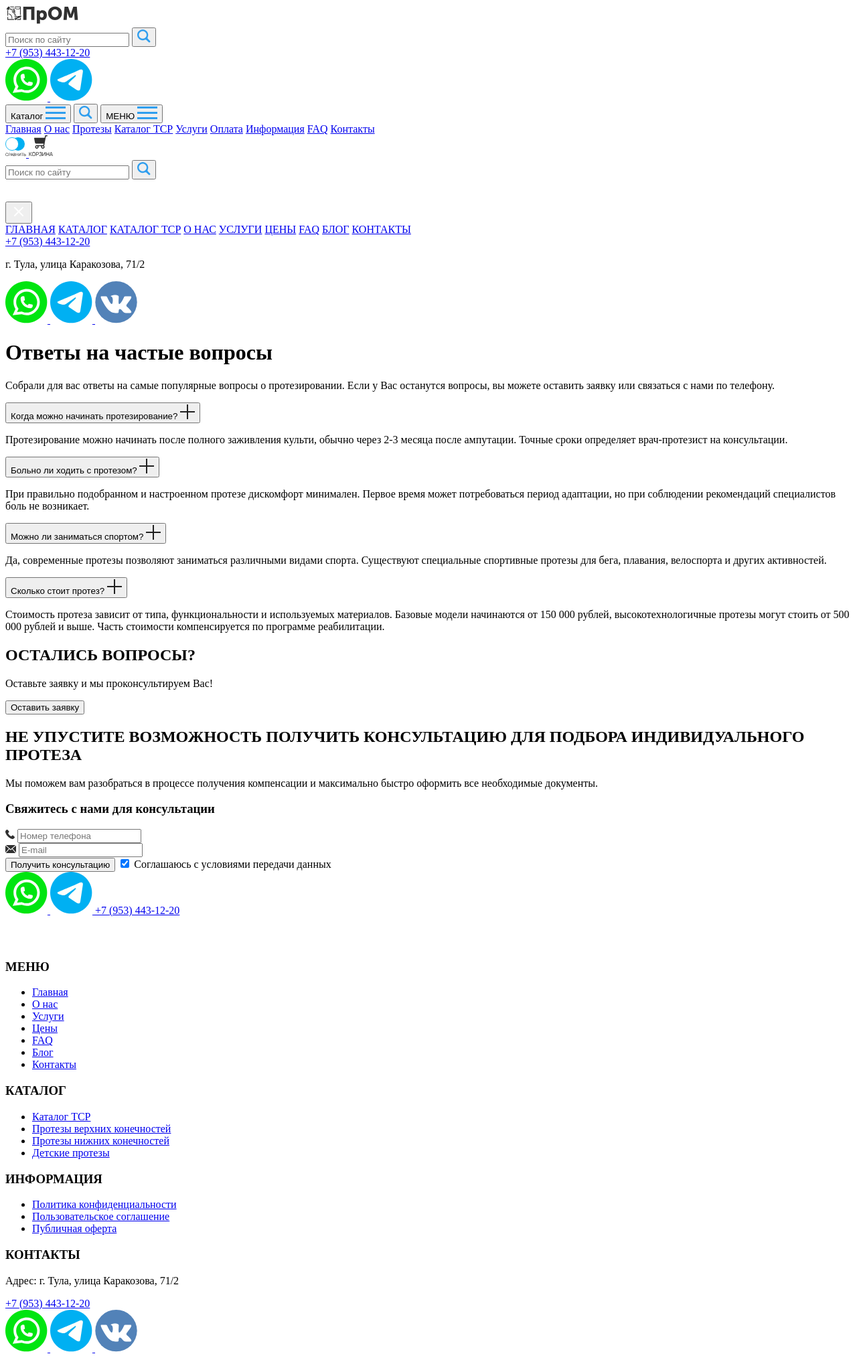
After one commit to zalim-07/prom, a PHP site: page /pages/faq/ in a window 1280 px wide. The commit adds this page. Shown: the whole page at 67% size. Run offline with PHP 8.4, Linux system fonts and the light colour scheme.

Commit message:
FAQ Page

```diff
--- a/src/index.html
+++ b/src/index.html
@@ -57,6 +57,9 @@
       <li>
         <a href="/pages/checklist/">Чеклист</a>
       </li>
+      <li>
+        <a href="/pages/faq/">FAQ</a>
+      </li>
     </ul>
   </body>
 </html>
--- /dev/null
+++ b/src/pages/faq/index.html
@@ -0,0 +1,378 @@
+<!doctype html>
+<html lang="ru">
+
+<head>
+    <meta charset="UTF-8" />
+    <meta name="viewport" content="width=device-width, initial-scale=1.0" />
+    <title>FAQ</title>
+</head>
+
+<body>
+    <!-- Header Catalog -->
+    <header class="header-catalog">
+        <div class="container">
+            <!-- Top Row -->
+            <div class="header-catalog__top">
+                <div class="header-catalog__logo">
+                    <a href="../home/index.html">
+                        <img src="../../assets/icons/logo-dark.svg" alt="ПрОМ" />
+                    </a>
+                </div>
+
+                <div class="header-catalog__search">
+                    <input type="text" placeholder="Поиск по сайту" class="header-catalog__search-input" />
+                    <button class="header-catalog__search-btn">
+                        <img src="../../assets/icons/search.svg" alt="Поиск" />
+                    </button>
+                </div>
+
+                <div class="header-catalog__contacts">
+                    <a href="tel:+79534431220" class="header-catalog__phone">+7 (953) 443-12-20</a>
+                    <div class="header-catalog__socials">
+                        <a href="#" class="header-catalog__social">
+                            <img src="../../assets/icons/wa.svg" alt="WhatsApp" />
+                        </a>
+                        <a href="#" class="header-catalog__social">
+                            <img src="../../assets/icons/tg.svg" alt="Telegram" />
+                        </a>
+                    </div>
+                </div>
+            </div>
+
+            <!-- Bottom Row -->
+            <div class="header-catalog__bottom">
+                <div class="header-catalog__bottom-left">
+                    <button class="header-catalog__catalog-btn">
+                        <span>Каталог</span>
+                        <img src="../../assets/icons/menu-blue.svg" alt=""
+                            class="header-catalog__catalog-btn-icon-desktop" />
+                    </button>
+                    <button class="header-catalog__search-btn">
+                        <img src="../../assets/icons/search.svg" alt=""
+                            class="header-catalog__catalog-btn-icon-mobile" />
+                    </button>
+                    <button class="header-catalog__mobile-menu">
+                        <span>МЕНЮ</span>
+                        <img src="../../assets/icons/menu-blue.svg" alt="Меню" />
+                    </button>
+                </div>
+
+                <nav class="header-catalog__nav">
+                    <a href="../home/index.html">Главная</a>
+                    <a href="#">О нас</a>
+                    <a href="#">Протезы</a>
+                    <a href="#">Каталог ТСР</a>
+                    <a href="#">Услуги</a>
+                    <a href="#">Оплата</a>
+                    <a href="#">Информация</a>
+                    <a href="#">FAQ</a>
+                    <a href="#">Контакты</a>
+                </nav>
+
+                <div class="header-catalog__actions">
+                    <a href="#" class="header-catalog__action">
+                        <img src="../../assets/icons/compare.svg" alt="Сравнить" />
+                    </a>
+                    <a href="#" class="header-catalog__action header-catalog__action--cart">
+                        <img src="../../assets/icons/cart.svg" alt="Корзина" />
+                    </a>
+                </div>
+            </div>
+        </div>
+    </header>
+
+    <!-- Mobile Search Panel -->
+    <div class="mobile-search-panel">
+        <div class="container">
+            <div class="mobile-search-panel__content">
+                <input type="text" placeholder="Поиск по сайту" class="mobile-search-panel__input" />
+                <button class="mobile-search-panel__btn">
+                    <img src="../../assets/icons/search.svg" alt="Поиск" />
+                </button>
+            </div>
+        </div>
+    </div>
+
+    <!-- Mobile Menu Overlay -->
+    <div class="mobile-menu-overlay"></div>
+
+    <!-- Mobile Menu -->
+    <div class="mobile-menu">
+        <div class="mobile-menu__header">
+            <div class="mobile-menu__logo">
+                <img src="../../assets/icons/logo.svg" alt="ПрОМ" />
+            </div>
+            <button class="mobile-menu__close">
+                <svg width="24" height="24" viewBox="0 0 24 24" fill="none" xmlns="http://www.w3.org/2000/svg">
+                    <path d="M18 6L6 18M6 6L18 18" stroke="white" stroke-width="2" stroke-linecap="round"
+                        stroke-linejoin="round" />
+                </svg>
+            </button>
+        </div>
+
+        <nav class="mobile-menu__nav">
+            <a href="../home/index.html">ГЛАВНАЯ</a>
+            <a href="#">КАТАЛОГ</a>
+            <a href="#">КАТАЛОГ ТСР</a>
+            <a href="#">О НАС</a>
+            <a href="#">УСЛУГИ</a>
+            <a href="#">ЦЕНЫ</a>
+            <a href="#">FAQ</a>
+            <a href="#">БЛОГ</a>
+            <a href="#">КОНТАКТЫ</a>
+        </nav>
+
+        <div class="mobile-menu__contacts">
+            <a href="tel:+79534431220" class="mobile-menu__phone">+7 (953) 443-12-20</a>
+            <p class="mobile-menu__address">г. Тула, улица Каракозова, 71/2</p>
+            <div class="mobile-menu__socials">
+                <a href="#" class="mobile-menu__social">
+                    <img src="../../assets/icons/wa.svg" alt="WhatsApp" />
+                </a>
+                <a href="#" class="mobile-menu__social">
+                    <img src="../../assets/icons/tg.svg" alt="Telegram" />
+                </a>
+                <a href="#" class="mobile-menu__social">
+                    <img src="../../assets/icons/vk.svg" alt="VK" />
+                </a>
+            </div>
+        </div>
+    </div>
+
+    <!-- Main Content -->
+    <main class="page">
+
+        <div class="container">
+            <div class="page-content">
+                <h1 class="page-title title--h1">
+                    Ответы на частые вопросы
+                </h1>
+                <div class="page-description">
+                    <p>
+                        Собрали для вас ответы на самые популярные вопросы о протезировании. Если у Вас
+                        останутся вопросы, вы можете оставить заявку или связаться с нами по телефону.
+                    </p>
+                </div>
+
+
+                <div class="accordion">
+                    <div class="accordion__item">
+                        <button class="accordion__header">
+                            <span class="accordion__question">Когда можно начинать протезирование?</span>
+                            <span class="accordion__icon">
+                                <img src="../../assets/icons/plus.svg" alt="Arrow Down" />
+                            </span>
+                        </button>
+                        <div class="accordion__content">
+                            <div class="accordion__body">
+                                <p>Протезирование можно начинать после полного заживления культи, обычно через
+                                    2-3 месяца после ампутации. Точные сроки определяет врач-протезист на
+                                    консультации.</p>
+                            </div>
+                        </div>
+                    </div>
+
+                    <div class="accordion__item">
+                        <button class="accordion__header">
+                            <span class="accordion__question">Больно ли ходить с протезом?</span>
+                            <span class="accordion__icon">
+                                <img src="../../assets/icons/plus.svg" alt="Arrow Down" />
+                            </span>
+                        </button>
+                        <div class="accordion__content">
+                            <div class="accordion__body">
+                                <p>При правильно подобранном и настроенном протезе дискомфорт минимален. Первое
+                                    время может потребоваться период адаптации, но при соблюдении рекомендаций
+                                    специалистов боль не возникает.</p>
+                            </div>
+                        </div>
+                    </div>
+
+                    <div class="accordion__item">
+                        <button class="accordion__header">
+                            <span class="accordion__question">Можно ли заниматься спортом?</span>
+                            <span class="accordion__icon">
+                                <img src="../../assets/icons/plus.svg" alt="Arrow Down" />
+                            </span>
+                        </button>
+                        <div class="accordion__content">
+                            <div class="accordion__body">
+                                <p>Да, современные протезы позволяют заниматься различными видами спорта.
+                                    Существуют специальные спортивные протезы для бега, плавания, велоспорта и
+                                    других активностей.</p>
+                            </div>
+                        </div>
+                    </div>
+
+                    <div class="accordion__item">
+                        <button class="accordion__header">
+                            <span class="accordion__question">Сколько стоит протез?</span>
+                            <span class="accordion__icon">
+                                <img src="../../assets/icons/plus.svg" alt="Arrow Down" />
+                            </span>
+                        </button>
+                        <div class="accordion__content">
+                            <div class="accordion__body">
+                                <p>Стоимость протеза зависит от типа, функциональности и используемых
+                                    материалов. Базовые модели начинаются от 150 000 рублей, высокотехнологичные
+                                    протезы могут стоить от 500 000 рублей и выше. Часть стоимости
+                                    компенсируется по программе реабилитации.</p>
+                            </div>
+                        </div>
+                    </div>
+                </div>
+            </div>
+
+        </div>
+
+        <section class="prices-feedback">
+            <div class="container">
+                <div class="prices-feedback__banner">
+                    <div class="prices-feedback__content">
+                        <h2 class="prices-feedback__title">ОСТАЛИСЬ ВОПРОСЫ?</h2>
+                        <p class="prices-feedback__subtitle">
+                            Оставьте заявку и мы проконсультируем Вас!
+                        </p>
+                        <button class="btn btn--white prices-feedback__button">
+                            Оставить заявку
+                        </button>
+                    </div>
+                </div>
+            </div>
+        </section>
+
+        <section class="consultation">
+            <div class="container">
+                <div class="consultation__content">
+                    <div class="consultation__left">
+                        <h2 class="consultation__title title--h2">
+                            НЕ УПУСТИТЕ ВОЗМОЖНОСТЬ ПОЛУЧИТЬ КОНСУЛЬТАЦИЮ ДЛЯ ПОДБОРА
+                            ИНДИВИДУАЛЬНОГО ПРОТЕЗА
+                        </h2>
+                        <p class="consultation__text">
+                            Мы поможем вам разобраться в процессе получения компенсации и
+                            максимально быстро оформить все необходимые документы.
+                        </p>
+                    </div>
+
+                    <div class="consultation__right">
+                        <h3 class="consultation__form-title">
+                            Свяжитесь с нами для консультации
+                        </h3>
+                        <div class="consultation__form-content">
+                            <form>
+                                <div class="form-group">
+                                    <span class="form-group__icon">
+                                        <img src="../../assets/icons/phone.svg" alt="Phone" />
+                                    </span>
+                                    <input type="tel" class="form-input" placeholder="Номер телефона" />
+                                </div>
+
+                                <div class="form-group">
+                                    <span class="form-group__icon">
+                                        <img src="../../assets/icons/email.svg" alt="Email" />
+                                    </span>
+                                    <input type="email" class="form-input" placeholder="E-mail" />
+                                </div>
+
+                                <button type="submit" class="btn btn--primary consultation__submit">
+                                    Получить консультацию
+                                </button>
+                                <label class="form-checkbox">
+                                    <input type="checkbox" checked />
+                                    <span>Соглашаюсь с условиями передачи данных</span>
+                                </label>
+                            </form>
+                        </div>
+                    </div>
+
+                    <div class="consultation__contacts">
+                        <a href="#" class="consultation__icon consultation__icon--whatsapp">
+                            <img src="../../assets/icons/wa.svg" alt="WhatsApp" />
+                        </a>
+                        <a href="#" class="consultation__icon consultation__icon--telegram">
+                            <img src="../../assets/icons/tg.svg" alt="Telegram" />
+                        </a>
+                        <a href="tel:+79534431220" class="consultation__phone">+7 (953) 443-12-20</a>
+                    </div>
+                </div>
+            </div>
+        </section>
+
+
+
+    </main>
+
+    <!-- Footer -->
+    <footer class="footer">
+        <div class="container">
+            <div class="footer__content">
+                <!-- Logo Column -->
+                <div class="footer__column">
+                    <div class="footer__logo">
+                        <img src="../../assets/icons/logo-footer.svg" alt="ПрОМ" />
+                    </div>
+                </div>
+
+                <div class="footer__columns">
+                    <!-- Menu Column -->
+                    <div class="footer__column">
+                        <h3 class="footer__title">МЕНЮ</h3>
+                        <ul class="footer__menu">
+                            <li><a href="#">Главная</a></li>
+                            <li><a href="#">О нас</a></li>
+                            <li><a href="#">Услуги</a></li>
+                            <li><a href="#">Цены</a></li>
+                            <li><a href="#">FAQ</a></li>
+                            <li><a href="#">Блог</a></li>
+                            <li><a href="#">Контакты</a></li>
+                        </ul>
+                    </div>
+
+                    <!-- Catalog Column -->
+                    <div class="footer__column">
+                        <h3 class="footer__title">КАТАЛОГ</h3>
+                        <ul class="footer__menu">
+                            <li><a href="#">Каталог ТСР</a></li>
+                            <li><a href="#">Протезы верхних конечностей</a></li>
+                            <li><a href="#">Протезы нижних конечностей</a></li>
+                            <li><a href="#">Детские протезы</a></li>
+                        </ul>
+                    </div>
+
+                    <!-- Info Column -->
+                    <div class="footer__column">
+                        <h3 class="footer__title">ИНФОРМАЦИЯ</h3>
+                        <ul class="footer__menu">
+                            <li><a href="#">Политика конфиденциальности</a></li>
+                            <li><a href="#">Пользовательское соглашение</a></li>
+                            <li><a href="#">Публичная оферта</a></li>
+                        </ul>
+                    </div>
+
+                    <!-- Contacts Column -->
+                    <div class="footer__column">
+                        <h3 class="footer__title">КОНТАКТЫ</h3>
+                        <p class="footer__address">
+                            Адрес: г. Тула, улица Каракозова, 71/2
+                        </p>
+                        <a href="tel:+79534431220" class="footer__phone">+7 (953) 443-12-20</a>
+                        <div class="footer__socials">
+                            <a href="#" class="footer__social footer__social--whatsapp">
+                                <img src="../../assets/icons/wa.svg" alt="WhatsApp" />
+                            </a>
+                            <a href="#" class="footer__social footer__social--telegram">
+                                <img src="../../assets/icons/tg.svg" alt="Telegram" />
+                            </a>
+                            <a href="#" class="footer__social footer__social--vk">
+                                <img src="../../assets/icons/vk.svg" alt="VK" />
+                            </a>
+                        </div>
+                    </div>
+                </div>
+            </div>
+        </div>
+    </footer>
+</body>
+
+</html>
```
Also changed, not shown: src/styles/_page.scss (+41 -2 lines).
